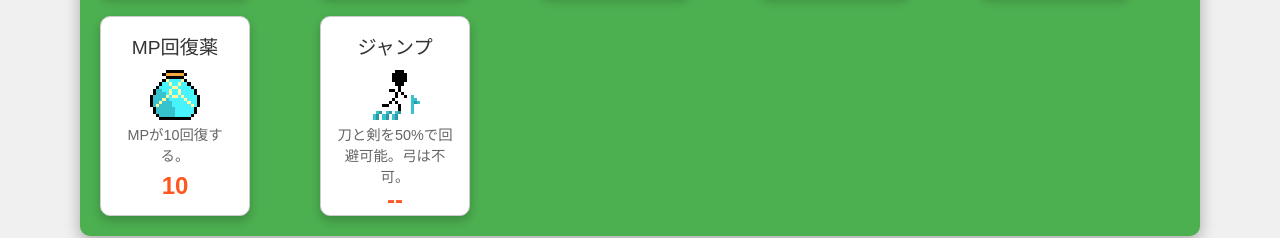
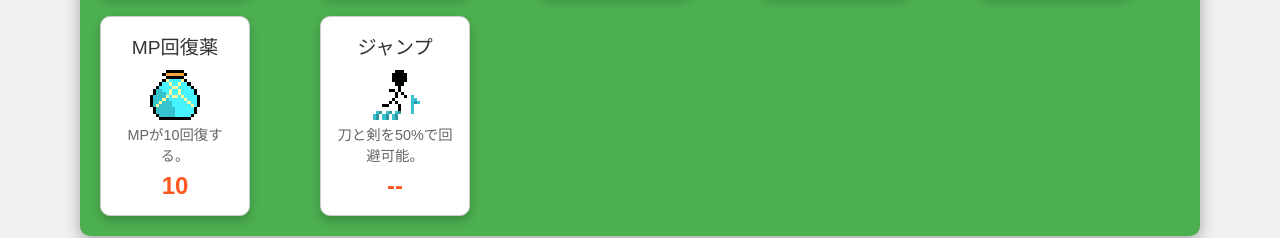
Before and after one commit to monnku/game, a plain HTML site: page index.html in a window 1280 px wide. Shown: the part 475-713 px from the top of the page. Drawn offline with Linux system fonts and the light colour scheme.

Commit message:
Update index.html

```diff
--- a/index.html
+++ b/index.html
@@ -101,7 +101,7 @@
             <div class="card-title">ジャンプ</div>
             <div class="card-description">
                 <img src="cards/card11.png"><br>
-                刀と剣を50%で回避可能。弓は不可。
+                刀と剣を50%で回避可能。
             </div>
             <div class="card-points">--</div>
         </div>
```
